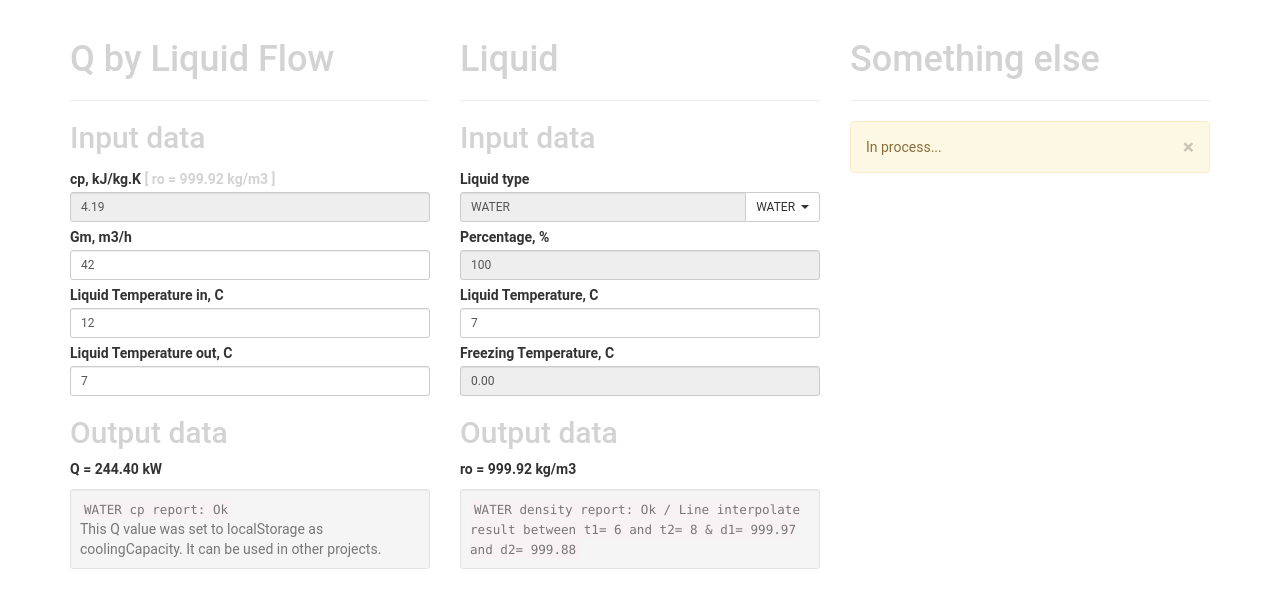
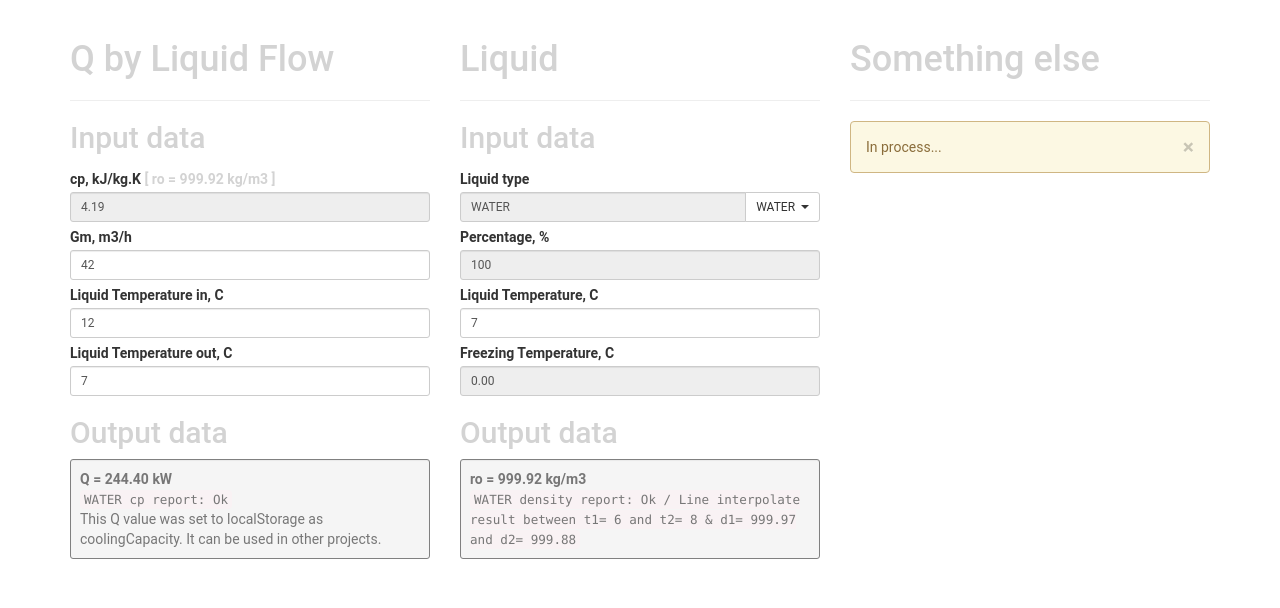
Before and after one commit to pravosleva/auxiliary-calc, a React app: page / in a window 1280 px wide. Built offline with nearby package versions, Linux system fonts and the light colour scheme.

Commit message:
Updates
Nothing important

```diff
--- a/src/components/Liquid/index.js
+++ b/src/components/Liquid/index.js
@@ -116,8 +116,8 @@ class Glycole extends Component {
         <input disabled={true} className='form-control input-sm' value={freezingTemperature.toFixed(2)} onChange={this.changeGlycoleFormState.bind(this, 'freezingTemperature')} />
 
         <h2>Output data</h2>
-        <strong>ro = {ro.toFixed(2)} kg/m3</strong><br />
         <div className='well well-sm text-muted' style={{marginTop:'10px'}}>
+          <strong>ro = {ro.toFixed(2)} kg/m3</strong><br />
           <code className={densityError===true?'text-danger':'text-muted'}>
             {densityReport}
           </code>
--- a/src/components/Q/index.js
+++ b/src/components/Q/index.js
@@ -72,8 +72,8 @@ class Q extends Component {
         <input className='form-control input-sm' value={liquidTemperatureOut} onChange={this.changeQFormState.bind(this, 'liquidTemperatureOut')} />
 
         <h2>Output data</h2>
-        <strong>Q = {Q.toFixed(2)} kW</strong><br />
         <div className='well well-sm text-muted' style={{marginTop:'10px'}}>
+          <strong>Q = {Q.toFixed(2)} kW</strong><br />
           <code className={cpError===true?'text-danger':'text-muted'}>
             {cpReport}
           </code><br />
--- a/src/css/index.css
+++ b/src/css/index.css
@@ -17,3 +17,8 @@ label {
   margin-top: 5px !important;
   margin-bottom: 3px !important;;
 }
+
+.alert-warning {
+  border-color: #cfb683;
+}
+.well { border-color: gray; }
```
Also changed, not shown: src/components/interpolate.test.js (+2 -1 lines).
